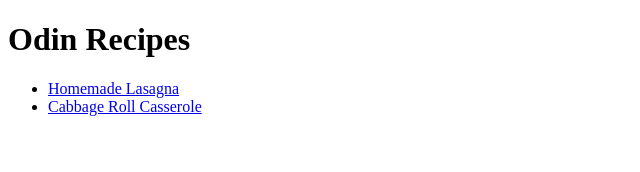
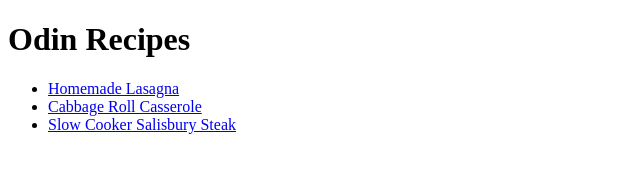
Before and after one commit to Wizmyr/odin-recipes, a plain HTML site: page index.html in a window 1280 px wide. Shown: the whole page, without its empty margins (0-640 px from the left). Drawn offline with Linux system fonts and the light colour scheme.

Commit message:
Add Salisbury Stake recipe link to main HTML

```diff
--- a/index.html
+++ b/index.html
@@ -11,6 +11,7 @@
     <ul>
         <li><a href="./recipes/homemade-lasagna.html">Homemade Lasagna</a></li>
         <li><a href="./recipes/cabbage-roll-casserole.html">Cabbage Roll Casserole</a></li>
+        <li><a href="./recipes/salisbury-stake.html"> Slow Cooker Salisbury Steak</a></li>
     </ul>
 </body>
 </html>
```
